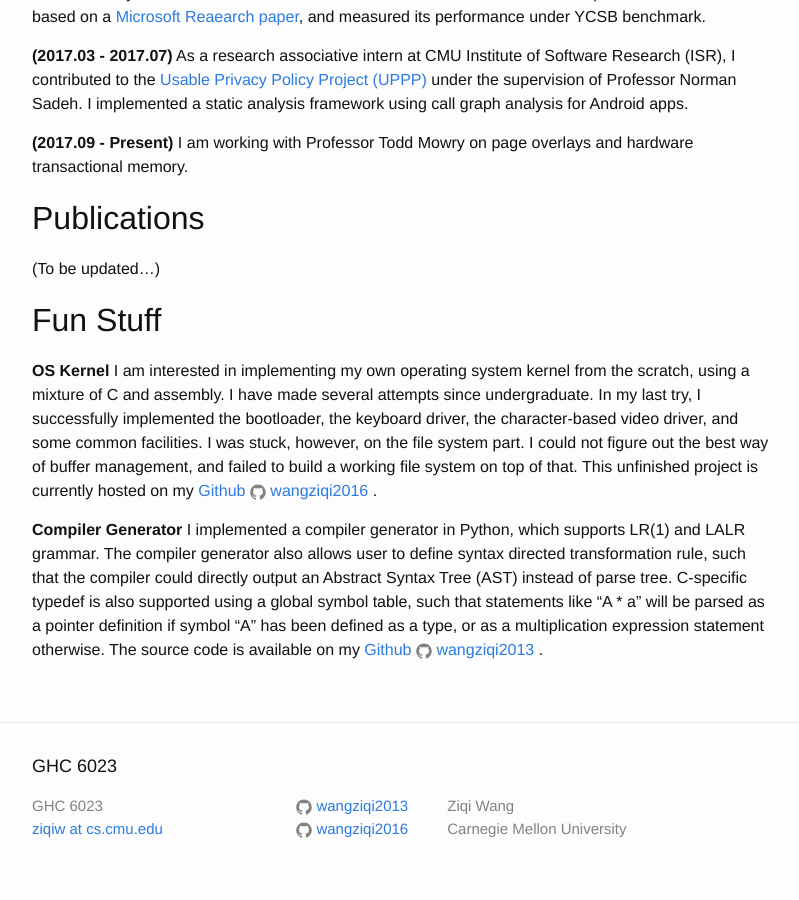
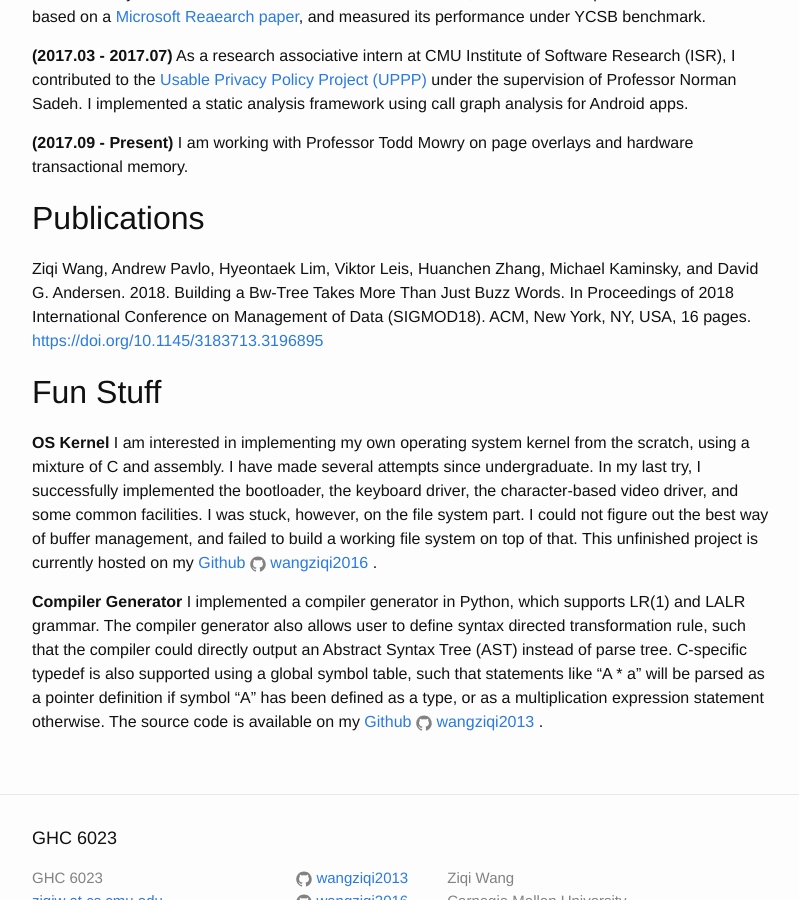
Before and after one commit to wangziqi2013/wangziqi2013.github.io, a Jekyll site: the page built from ziqiw.md, in a window 1280 px wide and 900 px high, scrolled down 642 px. Shown: the whole window, without its empty margins (238-1037 px from the left). Built offline with Jekyll 4.4.1, drawn with Linux system fonts in a browser that asks for light colours.

Commit message:
Adding publication

```diff
--- a/ziqiw.md
+++ b/ziqiw.md
@@ -37,7 +37,7 @@ I implemented a static analysis framework using call graph analysis for Android
 
 Publications
 ------------
-(To be updated...)
+Ziqi Wang, Andrew Pavlo, Hyeontaek Lim, Viktor Leis, Huanchen Zhang, Michael Kaminsky, and David G. Andersen. 2018. Building a Bw-Tree Takes More Than Just Buzz Words. In Proceedings of 2018 International Conference on Management of Data (SIGMOD18). ACM, New York, NY, USA, 16 pages. [https://doi.org/10.1145/3183713.3196895](https://doi.org/10.1145/3183713.3196895)
 
 Fun Stuff
 ---------
```
